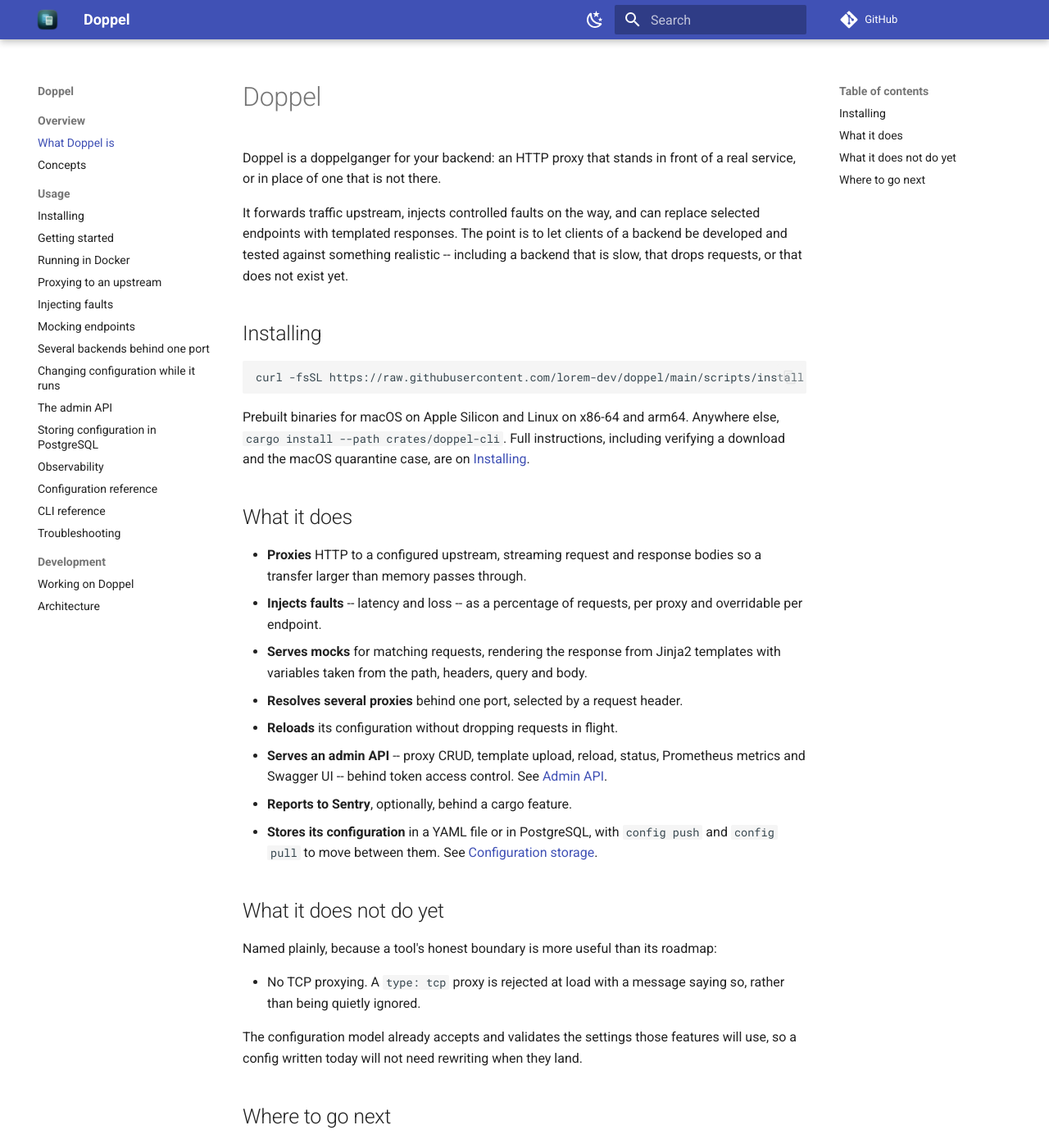
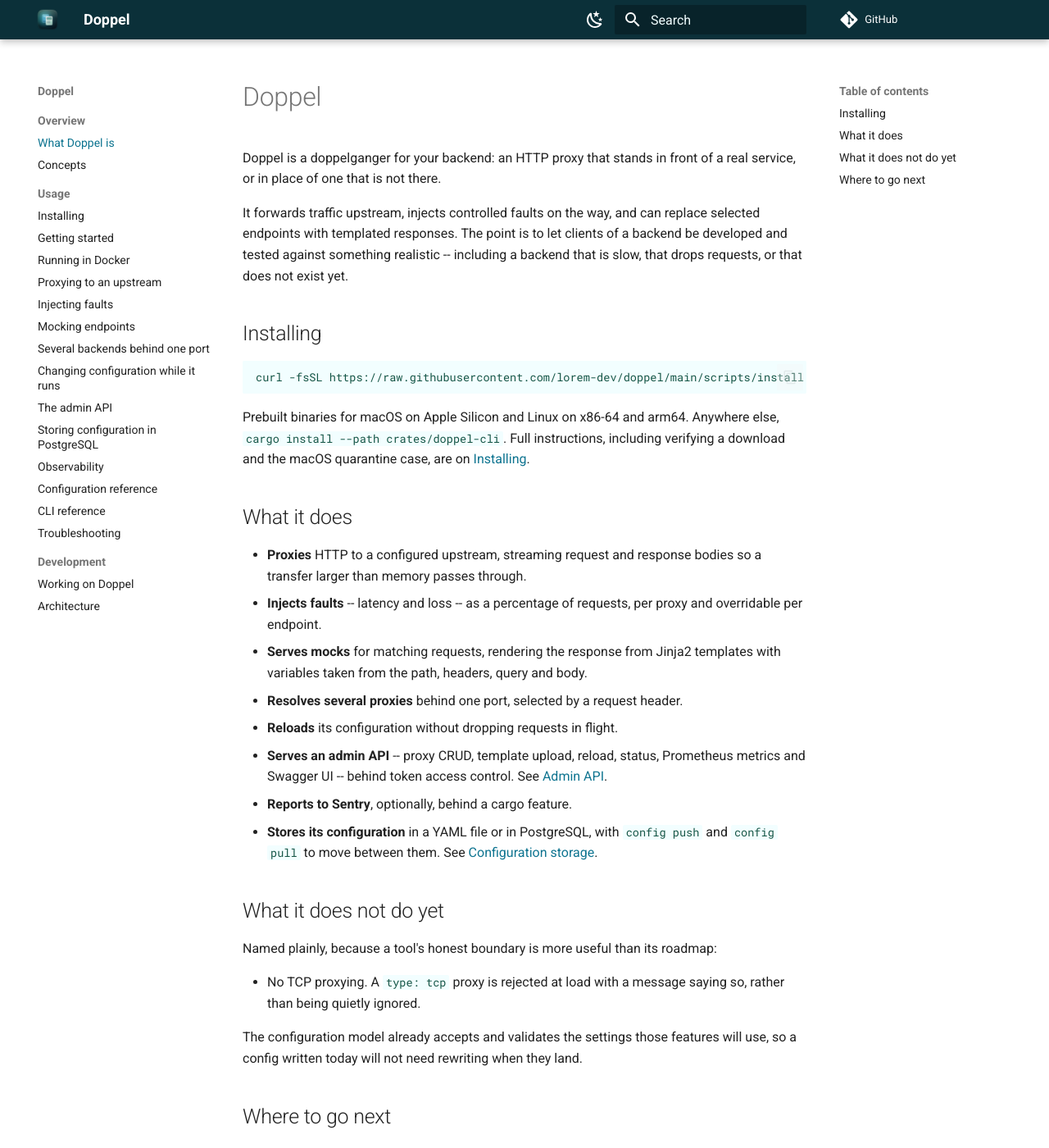
Before and after one commit to lorem-dev/doppel, an MkDocs documentation site: the page built from docs/index.md, in a window 1280 px wide and 1400 px high. Shown: the whole window at 82% size. Built offline with MkDocs 1.6.1 and Material for MkDocs 9.7.7, drawn with Linux system fonts in a browser that asks for light colours; comment, search, counter and statistics services are not loaded.

Commit message:
docs: take the site's colours from the icon
The theme was Material's stock indigo, which shared nothing with the
icon sitting next to it in the header.

Every colour now comes from `docs/assets/icon.svg`. The header is the
icon's frame teal `#0b3039`; links and accents are its cyan.

Two of them are darkened, for a measured reason rather than taste. The
icon's cyan reads at 1.63:1 against white -- close to invisible, where
4.5:1 is the readable floor -- so light mode uses `#0e7490` at 5.36:1.
Dark mode uses the icon's own `#43dcff` unchanged, which is 9.90:1
against Material's slate. Every ratio in the stylesheet's comments was
computed, not estimated.

Body links are set explicitly. They follow the primary colour by
default, and a primary this dark makes a link indistinguishable from the
text around it.

Inline code is repointed too. Material's default pairs a red foreground
with grey; the icon contains no red, and this documentation is dense
enough in inline code that the clash appears on every page.

`primary` and `accent` are `custom` rather than a named palette:
Material's names are a fixed list, none of them is this teal, and
picking the nearest would put a colour in the header the icon does not
contain.

Checked in the built site rather than assumed: the stylesheet is emitted
and linked, the palette attributes read `custom`, and -- the part that
would fail silently -- `stylesheets/theme.css` is loaded after Material's
`palette.min.css`, so the overrides win rather than lose.

```diff
--- /dev/null
+++ b/docs/stylesheets/theme.css
@@ -0,0 +1,58 @@
+/* Theme colours taken from docs/assets/icon.svg.
+ *
+ * Every value below appears in the icon, or is a darkened version of one that
+ * does. The two that are darkened are darkened for a reason: the icon's cyan
+ * and mint read beautifully on its near-black frame and are close to invisible
+ * on white -- #43DCFF is 1.63:1 against white, where 4.5:1 is the readable
+ * floor.
+ *
+ * Contrast ratios below were measured, not estimated.
+ */
+
+:root,
+[data-md-color-scheme="default"] {
+  /* The icon's frame. White header text sits on it at 14.04:1. */
+  --md-primary-fg-color: #0b3039;
+  --md-primary-fg-color--light: #23484f;
+  --md-primary-fg-color--dark: #071926;
+  --md-primary-bg-color: #ffffff;
+  --md-primary-bg-color--light: #f2feff;
+
+  /* The icon's cyan, darkened to 5.36:1 on white. The icon's own #43DCFF
+   * would be unreadable here. */
+  --md-accent-fg-color: #0e7490;
+  --md-accent-fg-color--transparent: #0e749014;
+
+  /* Body links follow the primary colour by default, which here is nearly
+   * black -- indistinguishable from the text around them. Point them at the
+   * accent instead. */
+  --md-typeset-a-color: #0e7490;
+}
+
+[data-md-color-scheme="slate"] {
+  /* The same frame colour: it is dark enough to read as a header against the
+   * slate body without a second hue entering the palette. */
+  --md-primary-fg-color: #0b3039;
+  --md-primary-fg-color--light: #23484f;
+  --md-primary-fg-color--dark: #071926;
+
+  /* On a dark background the icon's own cyan needs no adjustment -- 9.90:1
+   * against Material's slate. */
+  --md-accent-fg-color: #43dcff;
+  --md-accent-fg-color--transparent: #43dcff1f;
+  --md-typeset-a-color: #43dcff;
+}
+
+/* Inline code, which is dense and frequent in this documentation. The default
+ * pairs a red-ish foreground with a grey background; the icon has no red in
+ * it, and the pairing fights the rest of the palette on every page.
+ */
+[data-md-color-scheme="default"] {
+  --md-code-bg-color: #f2feff;
+  --md-code-fg-color: #155546;
+}
+
+[data-md-color-scheme="slate"] {
+  --md-code-bg-color: #0d2027;
+  --md-code-fg-color: #cff8ff;
+}
--- a/mkdocs.yml
+++ b/mkdocs.yml
@@ -20,14 +20,22 @@
     - navigation.top
     - content.code.copy
     - toc.follow
+  # `custom` for both, with the actual values in
+  # docs/stylesheets/theme.css. Material's named palettes are a fixed list and
+  # none of them is the icon's teal; naming the nearest one would put a colour
+  # in the header that the icon does not contain.
   palette:
     - media: "(prefers-color-scheme: light)"
       scheme: default
+      primary: custom
+      accent: custom
       toggle:
         icon: material/weather-night
         name: Switch to dark mode
     - media: "(prefers-color-scheme: dark)"
       scheme: slate
+      primary: custom
+      accent: custom
       toggle:
         icon: material/weather-sunny
         name: Switch to light mode
@@ -55,6 +63,9 @@
       - Working on Doppel: development/index.md
       - Architecture: development/architecture.md
 
+extra_css:
+  - stylesheets/theme.css
+
 markdown_extensions:
   - admonition
   - pymdownx.details
```
